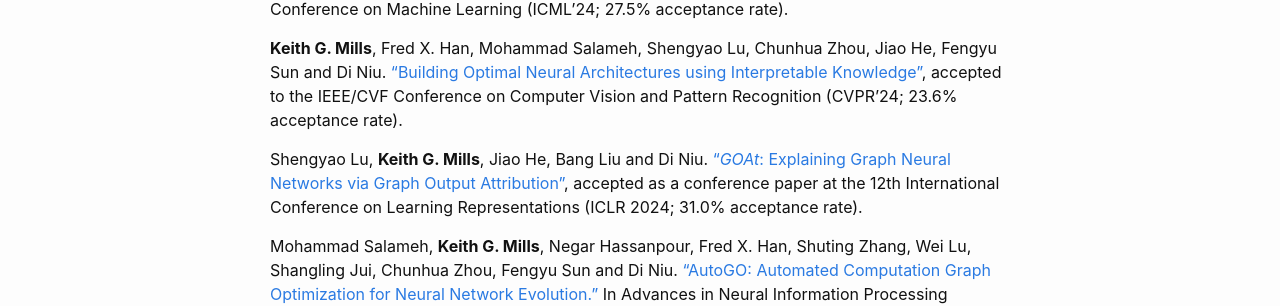
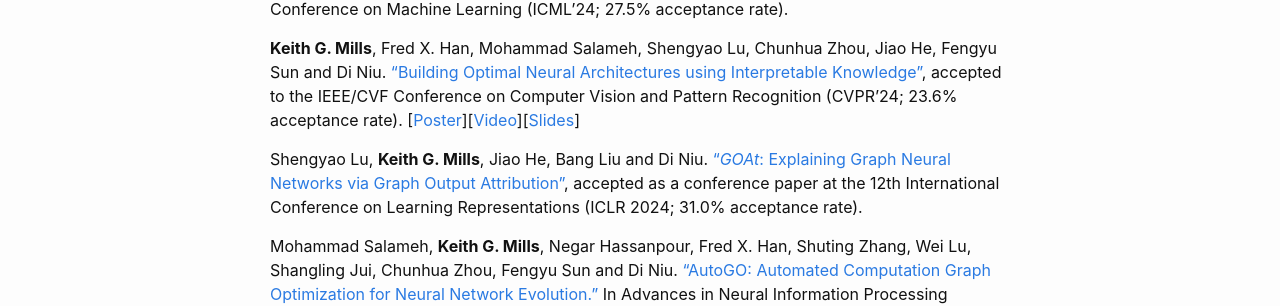
Before and after one commit to kgmills/kgmills.github.io, a Jekyll site: the page built from publications.markdown, in a window 1280 px wide. Shown: the part 269-575 px from the top of the page. Built offline with Jekyll 4.4.1, drawn with Linux system fonts in a browser that asks for light colours.

Commit message:
Update links AutoBuild

```diff
--- a/publications.markdown
+++ b/publications.markdown
@@ -9,6 +9,7 @@
 Shengyao Lu, Bang Liu, **Keith G. Mills**, Jiao He and Di Niu. <a href="https://kgmills.github.io/assets/papers/EiG-Search_ICML24.pdf">"EiG-Search: Generating Edge-Induced Subgraphs for GNN Explanation in Linear Time"</a>, accepted to the Forty-first International Conference on Machine Learning (ICML'24; 27.5% acceptance rate).
 
 **Keith G. Mills**, Fred X. Han, Mohammad Salameh, Shengyao Lu, Chunhua Zhou, Jiao He, Fengyu Sun and Di Niu. <a href="https://kgmills.github.io/assets/papers/AutoBuild_CVPR24.pdf">"Building Optimal Neural Architectures using Interpretable Knowledge"</a>, accepted to the IEEE/CVF Conference on Computer Vision and Pattern Recognition (CVPR'24; 23.6% acceptance rate).
+[<a href="../assets/posters/AutoBuild_CVPR24_poster.pdf">Poster</a>][<a href="https://www.youtube.com/watch?v=rujgUNaXKr4&ab_channel=KeithMills">Video</a>][<a href="../assets/slides/AutoBuild_CVPR24_slides.pdf">Slides</a>]
 
 Shengyao Lu, **Keith G. Mills**, Jiao He, Bang Liu and Di Niu. <a href="https://kgmills.github.io/assets/papers/GOAt_ICLR24.pdf">"*GOAt*: Explaining Graph Neural Networks via Graph Output Attribution"</a>, accepted as a conference paper at the 12th International Conference on Learning Representations (ICLR 2024; 31.0% acceptance rate).
 
```
Also changed, not shown: 2 other files.
